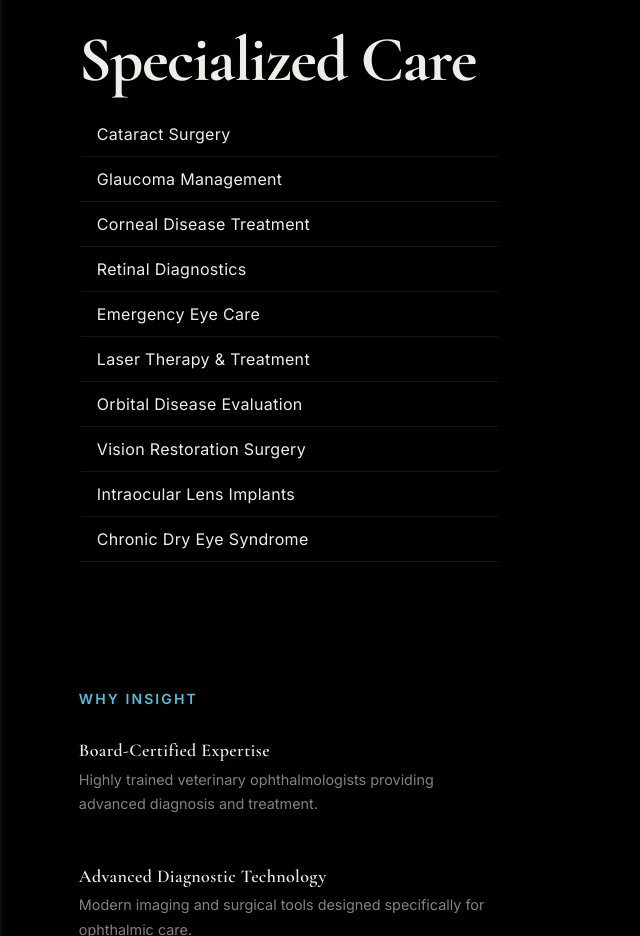
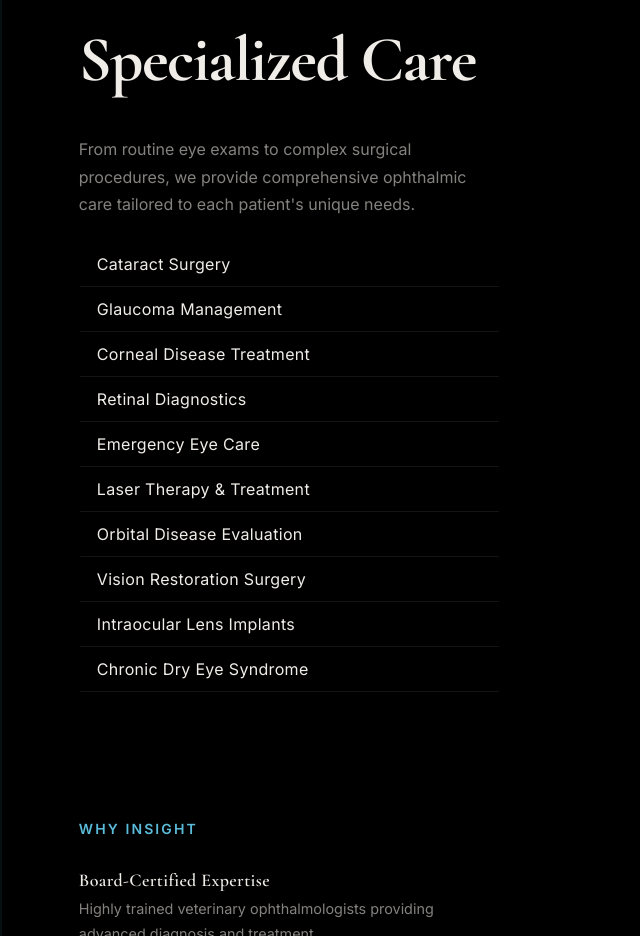
Before and after one commit to ala55ner/RBLStephan, a website: page index.html in a window 1280 px wide. Shown: the part 1400-2336 px from the top of the page, without its empty margins (0-640 px from the left). Drawn offline with nearby package versions, Linux system fonts and the light colour scheme; a script that the page names is missing.

Commit message:
Add intro text to Specialized Care section

```diff
--- a/index.html
+++ b/index.html
@@ -60,6 +60,7 @@
       <section class="stream-section" id="services">
         <span class="section-label">Services</span>
         <h2 class="section-heading">Specialized Care</h2>
+        <p class="section-body">From routine eye exams to complex surgical procedures, we provide comprehensive ophthalmic care tailored to each patient's unique needs.</p>
         <ul class="services-list">
           <li>Cataract Surgery</li>
           <li>Glaucoma Management</li>
```
